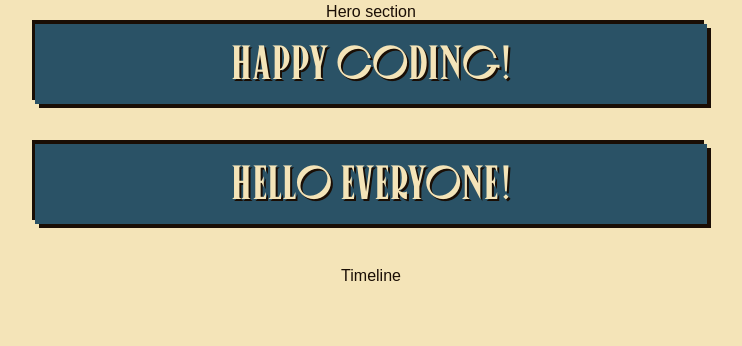
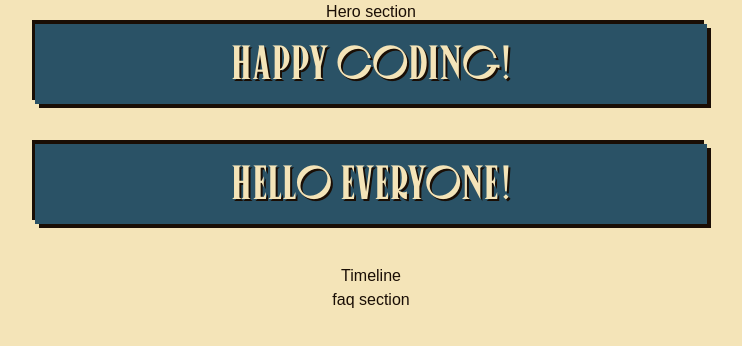
Before and after one commit to Webwiznitr/bug-free-sniffle, a Next.js app: page / in a window 1280 px wide. Shown: the top 346 px of the page, without its empty margins (269-1011 px from the left). Built offline with nearby package versions, Linux system fonts and the light colour scheme.

Commit message:
feat: added faq

```diff
--- a/src/app/page.tsx
+++ b/src/app/page.tsx
@@ -1,5 +1,6 @@
 import Hero from '@/components/hero/Hero';
 import Timeline from '@/components/timeline/Timeline';
+import Faq from '@/components/faq/Faq';
 export default function Home() {
   return (
     <div className="flex h-screen flex-col items-center">
@@ -11,6 +12,7 @@ export default function Home() {
         hello everyone!
       </div>
       <Timeline />
+      <Faq />
     </div>
   );
 }
--- /dev/null
+++ b/src/components/faq/Faq.tsx
@@ -0,0 +1,7 @@
+import React from 'react';
+
+function Faq() {
+  return <div>faq section</div>;
+}
+
+export default Faq;
```
